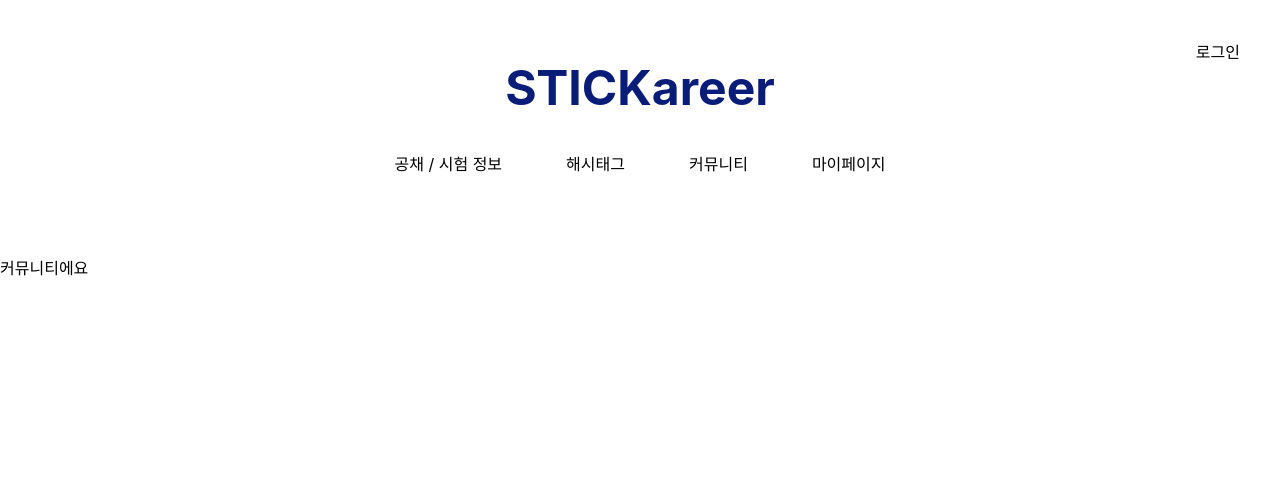
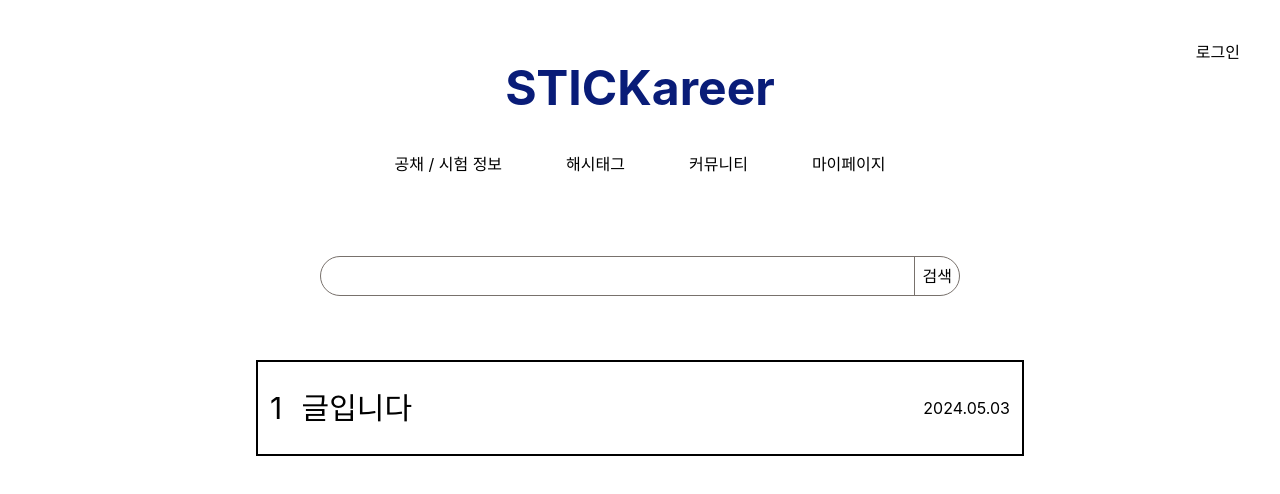
Before and after one commit to Wjadebead/stickareer, a React (Create React App) app: page /community in a window 1280 px wide. Shown: the top 494 px of the page. Built offline with nearby package versions, Linux system fonts and the light colour scheme.

Commit message:
커뮤니티, 로그인페이지 추가

```diff
--- a/package.json
+++ b/package.json
@@ -6,6 +6,7 @@
     "@testing-library/jest-dom": "^5.14.1",
     "@testing-library/react": "^13.0.0",
     "@testing-library/user-event": "^13.2.1",
+    "axios": "^1.6.8",
     "react": "^18.2.0",
     "react-dom": "^18.2.0",
     "react-router-dom": "^6.22.3",
--- a/src/components/Navbar/Navbar.jsx
+++ b/src/components/Navbar/Navbar.jsx
@@ -4,7 +4,7 @@
 export default function Navbar() {
     return (
         <header className='flex flex-col items-center m-10'>
-            <button className='self-end'>로그인</button>
+            <Link to='login' className='self-end'>로그인</Link>
             <Link to='/' className='text-brand font-bold text-5xl'>STICKareer</Link>
             <nav className='flex md:flex-row items-center md:gap-16 justify-evenly m-10 flex-col gap-2'>
                 <Link to='/info'>공채 / 시험 정보</Link>
--- a/src/pages/Community/index.jsx
+++ b/src/pages/Community/index.jsx
@@ -1,10 +1,24 @@
-import React from 'react';
+import React, { useState } from 'react';
+import Post from './post';
 
 export default function Community() {
+
+    const [searchValue, setSearchValue] = useState("");
+
+    const handleSearchInput = (e) => {
+        setSearchValue(e.target.value);
+    }
+
     return (
         <>
-            <div>
-                커뮤니티에요
+            <div className='flex flex-col justify-center items-center'>
+                <div className='lg:w-1/2 w-2/3 h-10 border rounded-3xl mb-16 pl-1 border-stone-500 flex'>
+                    <input type='text' value={searchValue} onChange={handleSearchInput} className='border-none rounded-3xl bg-transparent w-full'></input>
+                    <button className='h-full w-12 border-l border-stone-500'>검색</button>
+                </div>
+                <div className='w-full flex-col justify-center items-center'>
+                    <Post idx={1} title={"글입니다"} date={"2024.05.03"}/>
+                </div>
             </div>
         </>
     );
--- /dev/null
+++ b/src/pages/Community/post.jsx
@@ -0,0 +1,15 @@
+import React from 'react';
+
+export default function Post({idx, title, date}) {
+    return (
+        <div className='flex xl:flex mx-auto px-3 justify-between items-center border-black border-2 h-24 w-3/5'>
+            <div className='flex text-3xl'>
+                <h2 className='w-10'>{idx}</h2>
+                <h1 className='w-full'>{title}</h1>
+            </div>
+            <div className=''>
+                {date}
+            </div>
+        </div>
+    );
+}
--- /dev/null
+++ b/src/pages/Information/Info.jsx
@@ -0,0 +1,15 @@
+import React from 'react';
+
+export default function Info({idx, title, detail, startDate, endDate}) {
+    return (
+        <div className='flex xl:flex mx-auto px-3 justify-between items-center border-black border-2 h-24 w-3/5'>
+            <div className='flex text-3xl'>
+                <h2 className='w-10'>{idx}</h2>
+                <h1 className='w-full'>{title}</h1>
+            </div>
+            <div className=''>
+                {date}
+            </div>
+        </div>
+    );
+}
--- a/src/pages/Information/index.jsx
+++ b/src/pages/Information/index.jsx
@@ -1,9 +1,24 @@
-import React from 'react';
+import React, { useState } from 'react';
 
 export default function Information() {
+
+    const [searchValue, setSearchValue] = useState("");
+
+    const handleSearchInput = (e) => {
+        setSearchValue(e.target.value);
+
+    }
     return (
-        <div>
-            공채/시험 정보 페이지에요
-        </div>
+        <>
+            <div className='flex flex-col justify-center items-center'>
+                <div className='lg:w-1/2 w-2/3 h-10 border rounded-3xl mb-16 pl-1 border-stone-500 flex'>
+                    <input type='text' value={searchValue} onChange={handleSearchInput} className='border-none rounded-3xl bg-transparent w-full'></input>
+                    <button className='h-full w-12 border-l border-stone-500'>검색</button>
+                </div>
+                <div className='w-full flex-col justify-center items-center'>
+
+                </div>
+            </div>
+        </>
     );
 }
--- /dev/null
+++ b/src/pages/Login/index.jsx
@@ -0,0 +1,15 @@
+import React from 'react';
+import KakaoImg from '../../assets/imgs/kakao_login.png';
+
+export default function LoginPage() {
+
+    const handleKakaoLogin = () => {
+
+    }
+
+    return (
+        <div className='flex justify-center mx-auto'>
+            <button><img src={KakaoImg} alt='kakao' /></button>
+        </div>
+    );
+}
```
Also changed, not shown: src/index.js (+6 -1 lines), src/assets/imgs/kakao_login.png (added), src/pages/Community/communityClient.js (added), 1 other file (tests, documents, lock files or other folders).
